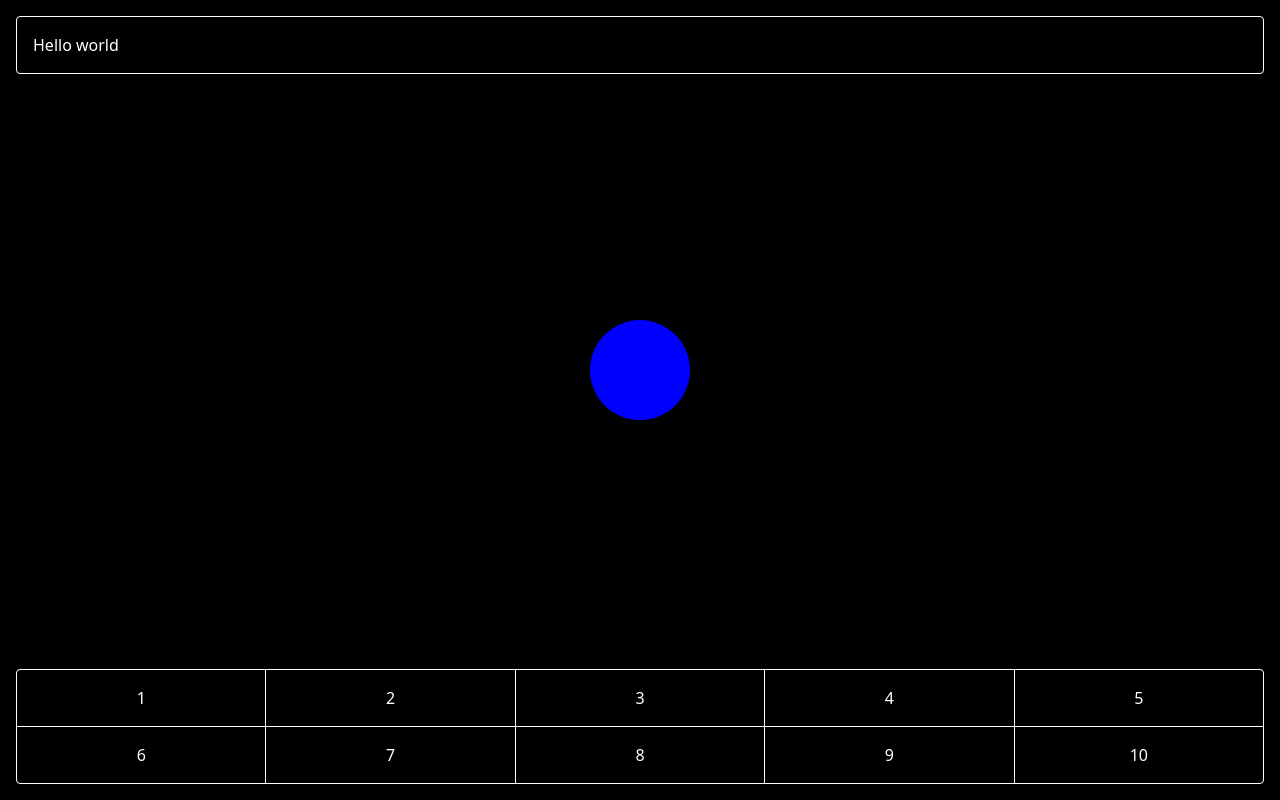
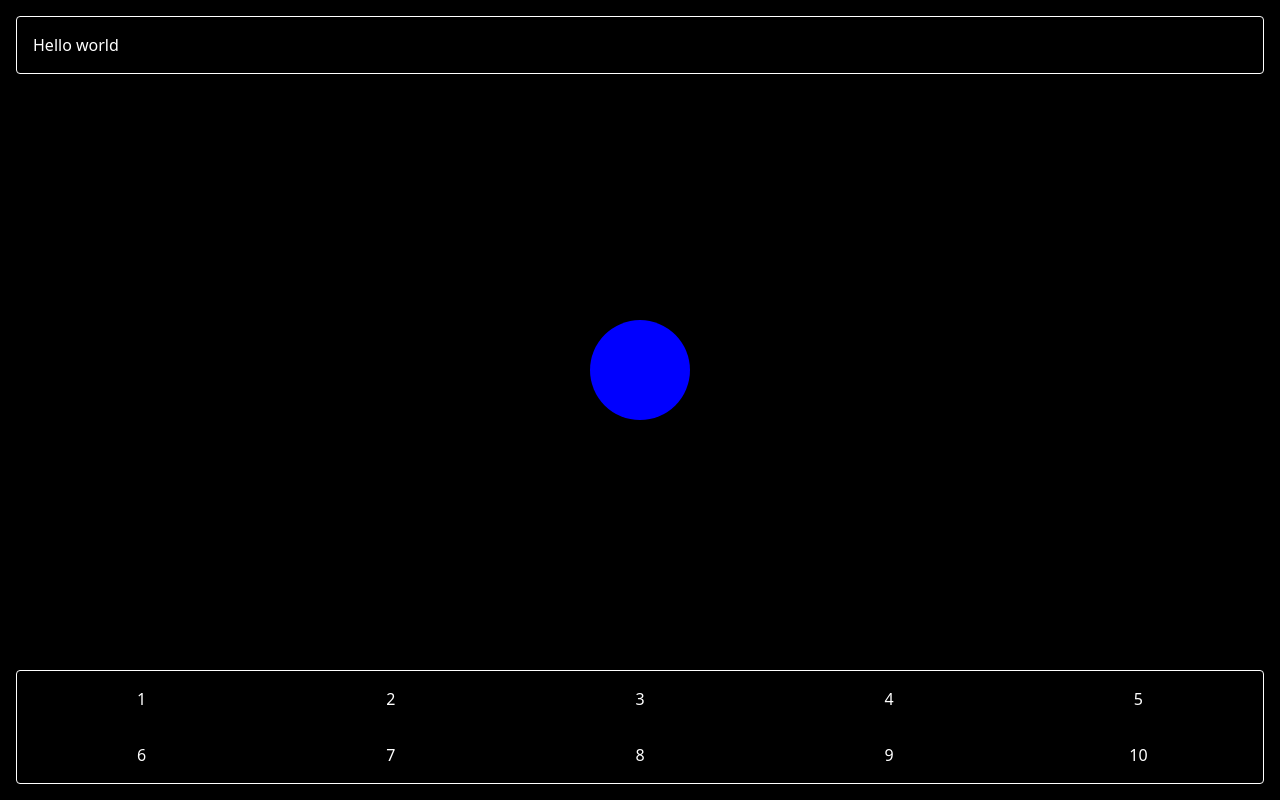
Before and after one commit to tylerschloesser/sim-v29, a React (Vite) app: page / in a window 1280 px wide. Built offline with nearby package versions, Linux system fonts and the light colour scheme.

Commit message:
refactor bar

```diff
--- a/src/BottomBar.tsx
+++ b/src/BottomBar.tsx
@@ -4,30 +4,17 @@ export function BottomBar() {
   return (
     <div className="fixed inset-x-0 bottom-0">
       <div className="p-4">
-        <div className="border rounded flex flex-col divide-y">
-          <div className="flex divide-x">
-            {times(5, (i) => (
+        <div className="border rounded overflow-hidden grid grid-cols-5 grid-rows-2">
+          {times(10, (i) => (
             <button
               key={i}
-                className="flex-1 py-4"
+              className="py-4"
               onClick={() => alert(`Button ${i + 1} clicked`)}
             >
               {i + 1}
             </button>
           ))}
         </div>
-          <div className="flex divide-x">
-            {times(5, (i) => (
-              <button
-                key={i}
-                className="flex-1 py-4"
-                onClick={() => alert(`Button ${i + 6} clicked`)}
-              >
-                {i + 6}
-              </button>
-            ))}
-          </div>
-        </div>
       </div>
     </div>
   );
```
Lines whose indentation alone changed are shown as unchanged.
